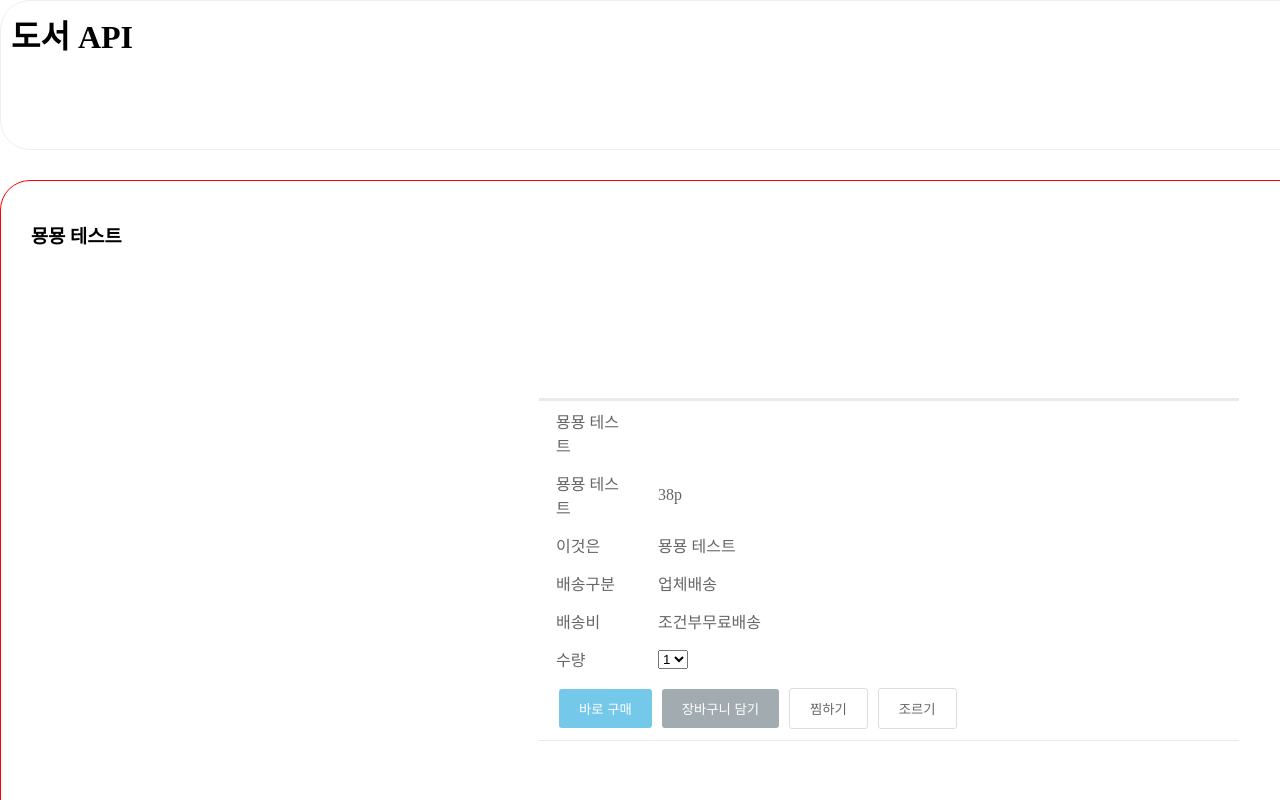
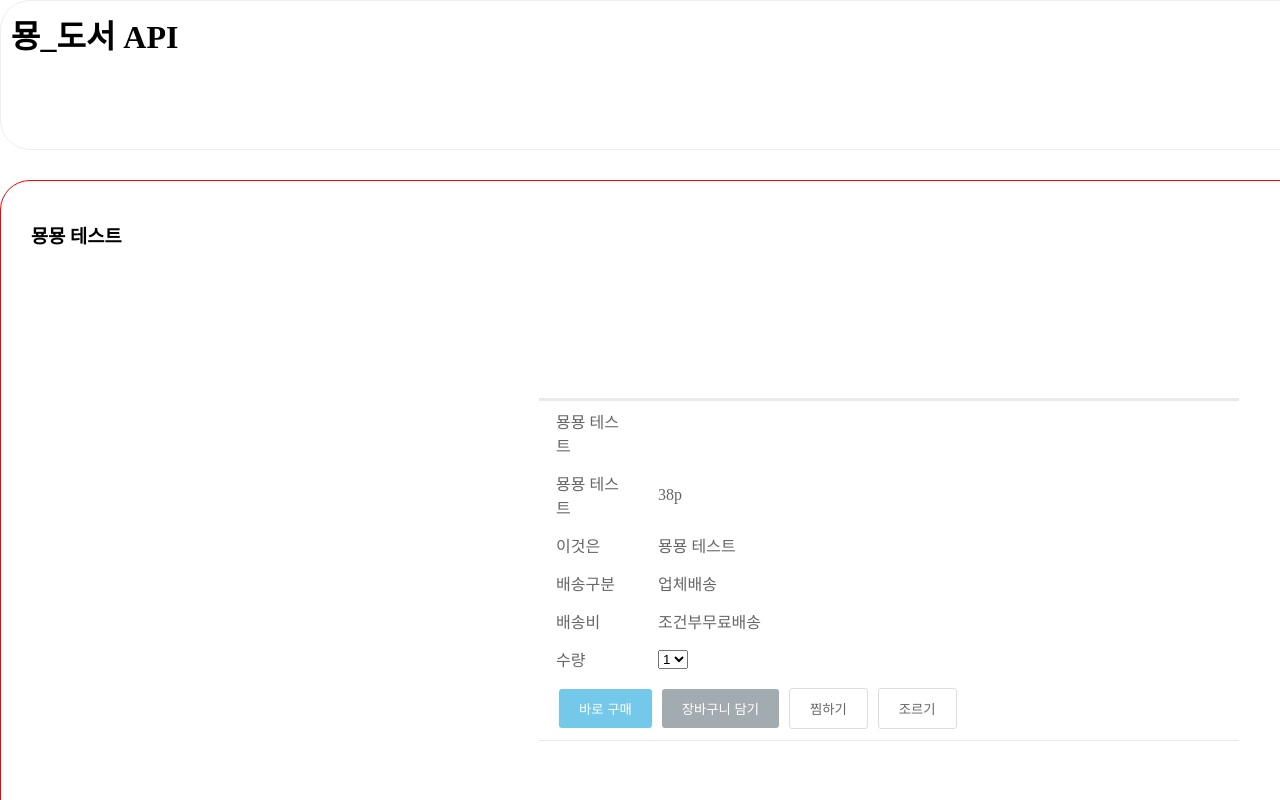
Before and after one commit to miyoung712/test_book, a plain HTML site: page index.html in a window 1280 px wide. Shown: the top 800 px of the page. Drawn offline with nearby package versions, Linux system fonts and the light colour scheme; no server answers.

Commit message:
Add files via upload

```diff
--- a/index.html
+++ b/index.html
@@ -53,7 +53,7 @@
 
 
 <header>
-    <h1><a href="index.html">도서 API</a></h1>
+    <h1><a href="index.html">묭_도서 API</a></h1>
   </header>
 
   <section>
```
Also changed, not shown: sub_txt/txt1.txt.
